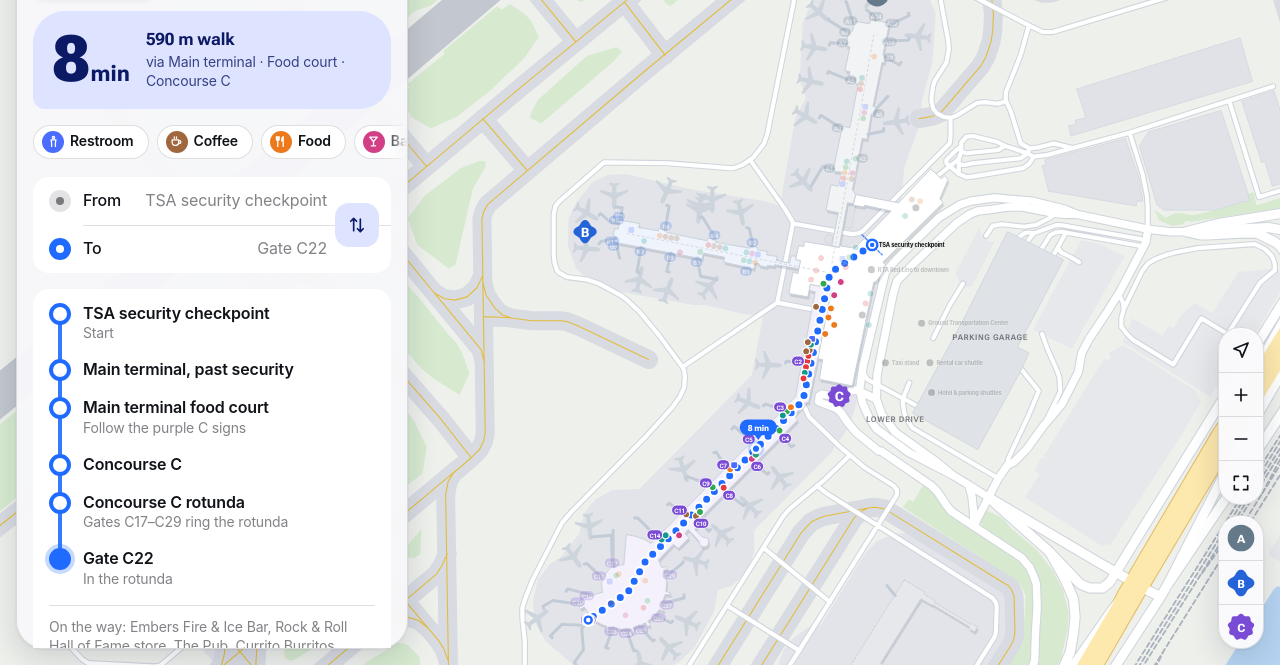
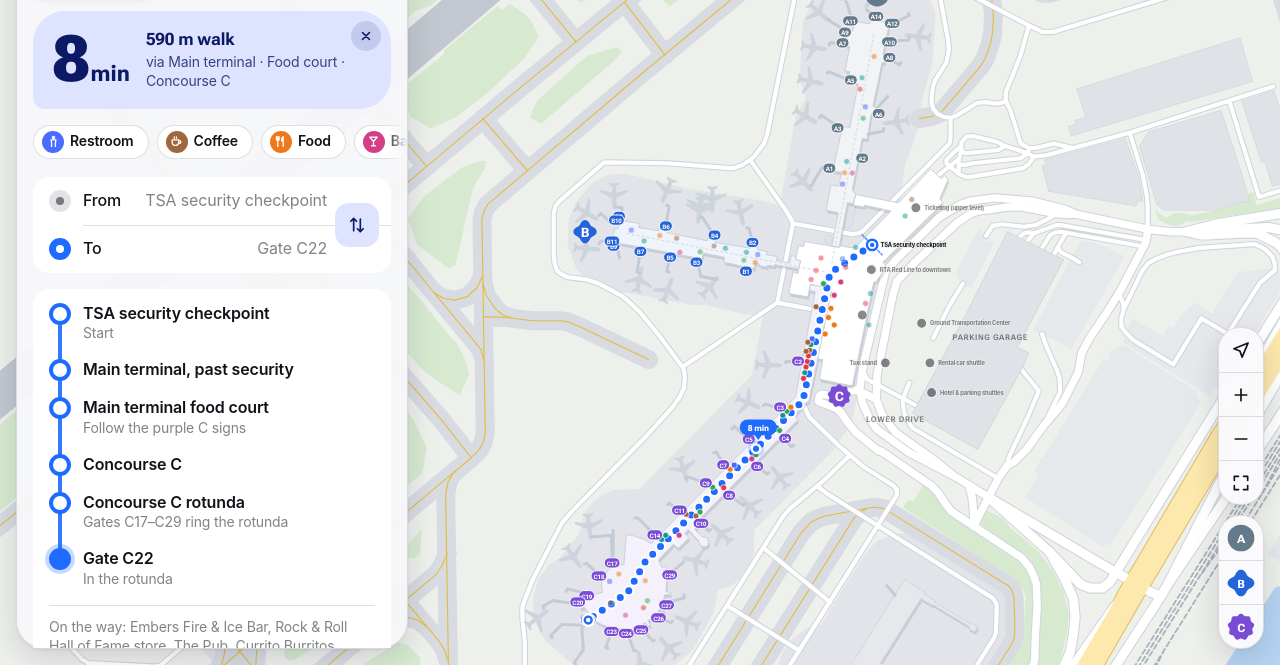
Before and after one commit to EncycloAcid/ClearMap, a plain HTML site: page index.html in a window 1280 px wide. Shown: the part 135-800 px from the top of the page. Drawn offline with Linux system fonts and the light colour scheme; animation ran at ten frames a second.

Commit message:
Map: icon markers, collision hiding, gentler focus, clear route
- Places are Apple-Maps-style badges with a white category glyph
  (compact dots at overview, icons from mid zoom)
- Overlapping place icons hide by priority (selected, on route,
  restrooms, food/bars, coffee, shops, then vending/chargers) and
  reveal as you zoom in
- A route no longer washes the map out: gates stay crisp, other places
  dim to 50%, and nothing is dimmed when zoomed in close
- Clear-route button and a 'Where to?' state for plain exploring
- Android 3.5

Co-Authored-By: Claude Opus 5.5 <noreply@anthropic.com>
Claude-Session: https://claude.ai/code/session_01DTBeMGYWySkqdojRPqTgRf

```diff
--- a/index.html
+++ b/index.html
@@ -173,7 +173,15 @@ svg#map { overflow: visible; transform-origin: 0 0; will-change: transform; touc
 #map.hide-shop .amen[data-cat="shop"], #map.hide-play .amen[data-cat="play"], #map.hide-service .amen[data-cat="service"],
 #map.hide-rest .amen[data-cat="rest"] { display: none; }
 #map .mk { transition: opacity .3s ease; }
-#map.focusing .mk:not(.hl):not(.con-mk) { opacity: .22; }
+/* a route softens other places a little; gates stay crisp, and zoomed in everything is full strength */
+#map.focusing .amen:not(.hl), #map.focusing .place:not(.hl) { opacity: .5; }
+#map.focusing[data-z="3"] .mk { opacity: 1; }
+.mk .sz { transform-box: fill-box; transform-origin: center; transition: transform .3s var(--spring); }
+#map[data-z="1"] .amen .sz { transform: scale(.62); }
+#map .amen[data-off] { display: none; }
+#map[data-z="1"] .glyph { display: none; }
+.glyph { fill: none; stroke: #fff; stroke-width: 2.6; stroke-linecap: round; stroke-linejoin: round; pointer-events: none; }
+.place .glyph { stroke: var(--map); }
 #map .mk.sel { opacity: 1 !important; }
 #map .mk.sel text { font-size: 7.4px; font-weight: 750; }
 #map .gate text { display: block !important; }
@@ -360,6 +368,16 @@ button.row:active, label.row:active { background: var(--fill); }
 .hero .m1 { font: 700 17px var(--font-display); font-variation-settings: "wdth" 105; align-self: end; }
 .hero .m2 { font-size: 14px; opacity: .8; align-self: start; }
 .hero.same .num { font-size: 40px; }
+.hero { position: relative; }
+.hero-x {
+  position: absolute; top: 10px; right: 10px; width: 30px; height: 30px; border-radius: 50%; border: 0;
+  display: grid; place-items: center; background: color-mix(in srgb, var(--on-primary-c) 12%, transparent); color: var(--on-primary-c);
+  transition: transform .35s var(--spring);
+}
+.hero-x:active { transform: scale(.85); }
+.hero-x .ico { width: 14px; height: 14px; stroke-width: 2.8; }
+.hero.empty { grid-template-columns: 1fr; }
+.hero.empty .m1 { font: 800 30px/1.05 var(--font-display); font-variation-settings: "wdth" 115; }
 
 /* Transit-line steps */
 .line { list-style: none; margin: 0; padding: 14px 16px; }
@@ -926,15 +944,17 @@ for (const it of Object.values(ITEMS)) {
     el('text', { y: .4 }, pop).textContent = it.code;
   } else if (it.kind === 'amen') {
     g = el('g', { class: 'mk amen', 'data-id': it.id, 'data-cat': it.cat }, layerAmen);
-    const pop = el('g', { class: 'pop' }, g);
-    if (it.cat === 'rest') el('rect', { class: 'sym', x: -3.8, y: -3.8, width: 7.6, height: 7.6, rx: 2.2 }, pop);
-    else el('circle', { class: 'sym', r: 3.8 }, pop);
-    el('text', { x: 6, y: 2 }, g).textContent = it.name;
+    const sz = el('g', { class: 'sz' }, el('g', { class: 'pop' }, g));
+    if (it.cat === 'rest') el('rect', { class: 'sym', x: -5, y: -5, width: 10, height: 10, rx: 3 }, sz);
+    else el('circle', { class: 'sym', r: 5.2 }, sz);
+    el('use', { class: 'glyph', href: '#i-' + it.cat, x: -3.6, y: -3.6, width: 7.2, height: 7.2 }, sz);
+    el('text', { x: 8, y: 2 }, g).textContent = it.name;
   } else {
     g = el('g', { class: 'mk place', 'data-id': it.id }, layerPlaces);
-    const pop = el('g', { class: 'pop' }, g);
-    el('circle', { class: 'sym', r: 4.4 }, pop);
-    el('text', { x: 7, y: 2.2 }, g).textContent = it.name;
+    const sz = el('g', { class: 'sz' }, el('g', { class: 'pop' }, g));
+    el('circle', { class: 'sym', r: 5.4 }, sz);
+    el('use', { class: 'glyph', href: '#i-place', x: -3.6, y: -3.8, width: 7.2, height: 7.2 }, sz);
+    el('text', { x: 9, y: 2.2 }, g).textContent = it.name;
   }
   if (it.kind !== 'gate') it.lw = it.name.length * (it.kind === 'place' ? 3.75 : 3.4) + 6;
   el('title', {}, g).textContent = it.kind === 'gate' ? `${it.name} · Concourse ${it.con}` : it.name;
@@ -1074,13 +1094,29 @@ function cullLabels() {
   const zoomed = svg.dataset.z === '3', u = markerScale * view.k, taken = [];
   const scr = p => ({ x: view.x + view.k * p.x, y: view.y + view.k * p.y });
   const rank = it => it.el.classList.contains('sel') ? 0 : it.el.classList.contains('hl') ? 1 : it.kind === 'place' ? 2 : 3;
-  const hidden = it => it.cat && svg.classList.contains('hide-' + it.cat);
+  const hidden = it => (it.cat && svg.classList.contains('hide-' + it.cat)) || it.el.hasAttribute('data-off');
+  // Markers first: where place icons would overlap, keep the more useful one and reveal the rest as you zoom
+  // (selected, on the route, restrooms, food and bars, coffee, shops, then vending and chargers)
+  const RANK = { rest: 2, bar: 3, food: 3, coffee: 4, shop: 5, play: 5, service: 6 };
+  const mrank = it => it.el.classList.contains('sel') ? 0 : it.el.classList.contains('hl') ? 1
+    : RANK[it.cat] + (/vending|FuelRod|Lottery/i.test(it.name) ? 2 : 0);
+  const mr = (svg.dataset.z === '1' ? 3.6 : 5.8) * u, kept = [];
+  for (const it of Object.values(ITEMS)) if (it.kind === 'gate' || it.kind === 'place') {
+    const p = scr(it); kept.push({ l: p.x - mr, r: p.x + mr, t: p.y - mr, b: p.y + mr });
+  }
+  const amens = Object.values(ITEMS).filter(i => i.kind === 'amen').sort((a, b) => mrank(a) - mrank(b));
+  for (const it of amens) {
+    const p = scr(it), box = { l: p.x - mr, r: p.x + mr, t: p.y - mr, b: p.y + mr };
+    const clash = !(it.cat && svg.classList.contains('hide-' + it.cat)) && mrank(it) > 1 && kept.some(o => box.l < o.r && box.r > o.l && box.t < o.b && box.b > o.t);
+    it.el.toggleAttribute('data-off', clash);
+    if (!clash) kept.push(box);
+  }
   const list = labelItems.filter(it => (it.kind === 'place' || zoomed || it.el.classList.contains('sel')) && !hidden(it))
     .sort((a, b) => rank(a) - rank(b));
   const hit = (r, o) => r.l < o.r && r.r > o.l && r.t < o.b && r.b > o.t;
   // every marker's dot or gate pill, and the concourse badges, block names
   const dots = Object.values(ITEMS).filter(i => i.el && !hidden(i)).map(i => {
-    const p = scr(i), w = (i.kind === 'gate' ? 9 : 4.2) * u;
+    const p = scr(i), w = (i.kind === 'gate' ? 9 : 5.6) * u;
     return { it: i, l: p.x - w, r: p.x + w, t: p.y - 5.5 * u, b: p.y + 5.5 * u };
   });
   for (const m of markers) if (m.dataset.con) {
@@ -1107,7 +1143,7 @@ function cullLabels() {
   for (const it of list) {
     const p = scr(it), w = (it.lw - 5) * u, mine = it.el.classList.contains('sel'), important = rank(it) < 2;
     for (const dir of [1, -1]) {
-      const r = dir > 0 ? { l: p.x + 5 * u, r: p.x + 5 * u + w } : { l: p.x - 5 * u - w, r: p.x - 5 * u };
+      const r = dir > 0 ? { l: p.x + 8 * u, r: p.x + 8 * u + w } : { l: p.x - 8 * u - w, r: p.x - 8 * u };
       r.t = p.y - 3.6 * u; r.b = p.y + 3.6 * u;
       if (offscreen(r)) break;
       if (chrome.some(c => hit(r, c)) || taken.some(o => hit(r, o))) continue;
@@ -1119,7 +1155,7 @@ function cullLabels() {
   for (const [it, dir] of side) {
     const t = it.el.querySelector(':scope > text');
     if (t && t.dataset.dir !== String(dir)) {
-      t.dataset.dir = dir; t.setAttribute('x', dir * (it.kind === 'place' ? 7 : 6)); t.setAttribute('text-anchor', dir > 0 ? 'start' : 'end');
+      t.dataset.dir = dir; t.setAttribute('x', dir * (it.kind === 'place' ? 9 : 8)); t.setAttribute('text-anchor', dir > 0 ? 'start' : 'end');
     }
   }
   for (const it of labelItems) it.el.toggleAttribute('data-lbl', shown.has(it));
@@ -1600,6 +1636,7 @@ for (const sel of [$('#from'), $('#to')]) {
   const o = document.createElement('option'); o.value = 'v:me'; o.textContent = 'My location';
   sel.insertBefore(o, sel.firstChild);
 }
+{ const o = document.createElement('option'); o.value = ''; o.textContent = 'Choose a destination'; $('#to').insertBefore(o, $('#to').firstChild); }
 $('#from').value = 'v:chk'; $('#to').value = 'g:C22';
 
 function describe(path, a, b) {
@@ -1645,6 +1682,14 @@ function updateRoute(fit) {
     pendingMe = sel.id;
   }
   const a = ITEMS[$('#from').value], b = ITEMS[$('#to').value];
+  if (!b) {
+    // no destination: plain exploring, nothing dimmed
+    $('#hero').className = 'hero empty';
+    $('#hero').innerHTML = `<span class="m1">Where to?</span><span class="m2">Tap a gate or place on the map, search, or pick the nearest below.</span>`;
+    $('#steps').innerHTML = ''; setRoute([]);
+    svg.classList.remove('focusing'); for (const m of markers) m.classList.remove('hl');
+    cullLabels(); return;
+  }
   if (a === b) {
     $('#hero').className = 'hero same';
     $('#hero').innerHTML = `<span class="num">0<small>min</small></span><span class="m1">You’re already there</span><span class="m2">Pick a different destination</span>`;
@@ -1654,7 +1699,7 @@ function updateRoute(fit) {
   setRoute(path);
   const { steps, passed, via } = describe(path, a, b);
   $('#hero').className = 'hero';
-  $('#hero').innerHTML = `<span class="num">${minutes(units)}<small>min</small></span>
+  $('#hero').innerHTML = `<button class="hero-x" id="clearRoute" aria-label="Clear route">${icon('x')}</button><span class="num">${minutes(units)}<small>min</small></span>
     <span class="m1">${meters(units)} m walk</span>
     <span class="m2">${via.length ? 'via ' + via.slice(0, 3).map(esc).join(' · ') : 'Direct'}</span>`;
   $('#steps').innerHTML = steps.map(s => `<li class="${s.end ? 'end' : ''}" data-node="${esc(s.node)}" tabindex="0" role="button"><span class="stop"></span><span><span class="t">${esc(s.t)}</span>${s.n ? `<span class="n">${esc(s.n)}</span>` : ''}</span></li>`).join('')
@@ -1669,6 +1714,7 @@ function updateRoute(fit) {
     li.onclick = go;
     li.onkeydown = e => { if (e.key === 'Enter' || e.key === ' ') { e.preventDefault(); go(); } };
   });
+  $('#clearRoute').onclick = () => { buzz(5); $('#to').value = ''; updateRoute(false); saveTrip(); };
   const ids = [a.id, b.id];
   for (const n of path) { if (ITEMS[n]) ids.push(n); if (n.startsWith('p:') && ITEMS[n.slice(2)]) ids.push(n.slice(2)); }
   highlight(ids);
@@ -1930,7 +1976,7 @@ function saveTrip() {
   const t = store.get('trip', null);
   if (!t) return;
   if (ITEMS[t.from]) $('#from').value = t.from;
-  if (ITEMS[t.to]) $('#to').value = t.to;
+  if (ITEMS[t.to] || t.to === '') $('#to').value = t.to;
   if (ITEMS[t.gate]) $('#ktGate').value = t.gate;
   if (t.boardAt > Date.now() - 5 * 60000) boardAt = t.boardAt;    // forget a flight that has already boarded
   if (t.reminderAt > Date.now()) reminderAt = t.reminderAt;
```
Also changed, not shown: 1 other file.
